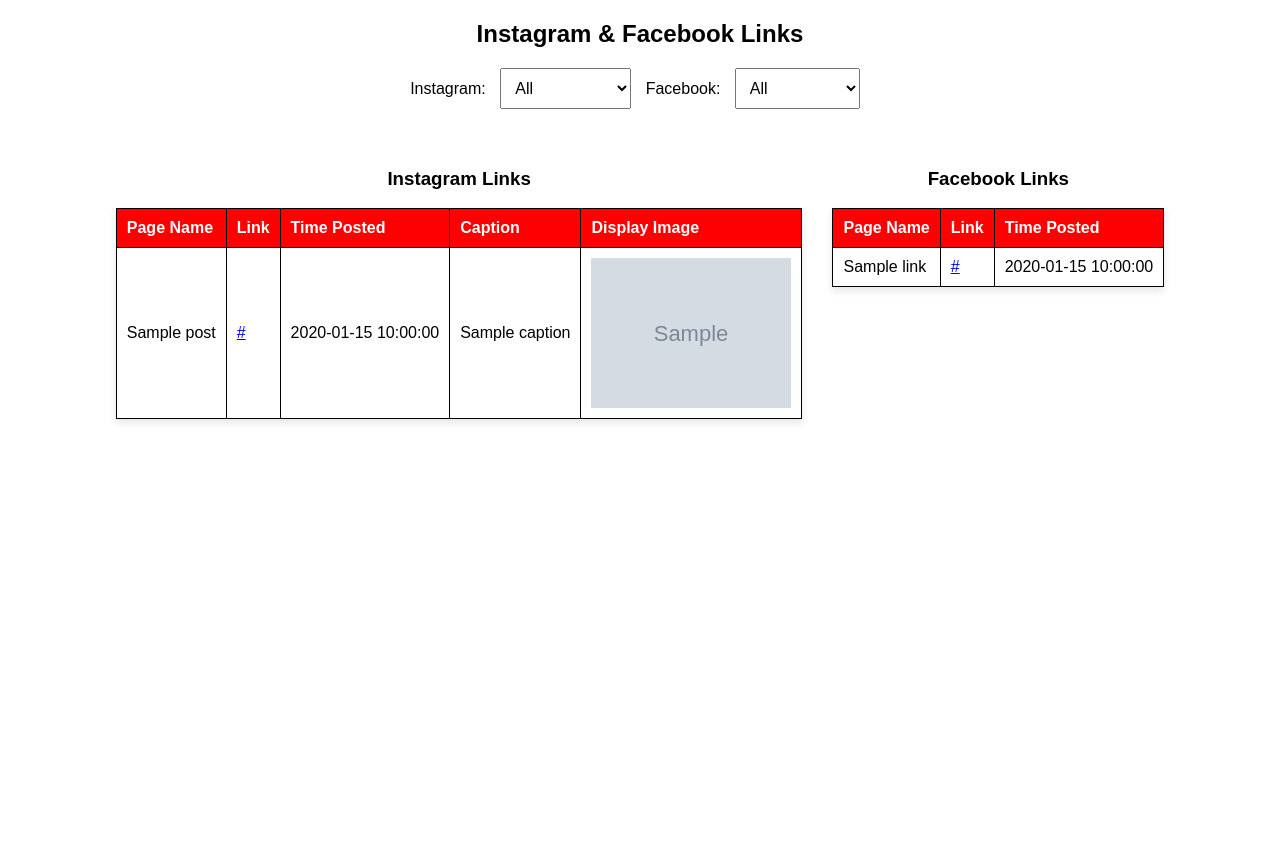
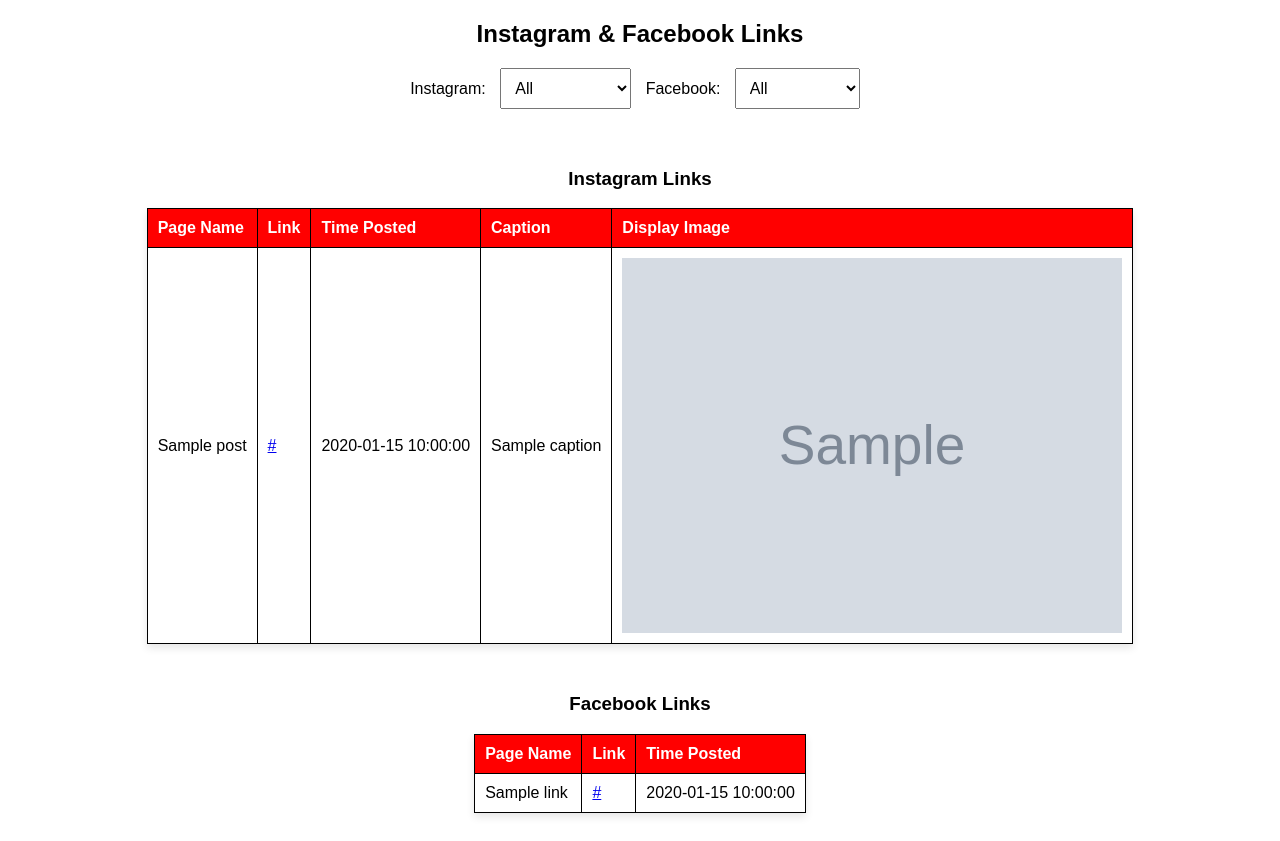
Before and after one commit to NasirMehmood12/instaxrss, a Flask app: template templates/index.html in a window 1280 px wide. Shown: the part 66-907 px from the top of the page. Before the commit the page ends 489 px from the top, so only its background shows below. Run offline with Flask 3, Linux system fonts and the light colour scheme; the template is opened without the code that fills it: most values are stand-ins (such as "Sample title", 1, 10 or a date in 2020); grey boxes marked "Sample" are stand-in pictures; some libraries are stand-ins or nearby versions.

Commit message:
Update index.html

```diff
--- a/templates/index.html
+++ b/templates/index.html
@@ -104,7 +104,7 @@ th {
 }
 
 td img {
-    max-width: 300px; /* Ensure images scale properly */
+    max-width: 500px; /* Ensure images scale properly */
     height: auto;
     display: block;
     margin: auto;
@@ -166,7 +166,7 @@ td img {
                     <td><a href="{{ post.link }}" target="_blank">{{ post.link }}</a></td>
                     <td>{{ post.timestamp }}</td>
                     <td>{{ post.caption }}</td>
-                    <td><img src="{{ post.post_image }}" width="200"></td>
+                    <td><img src="{{ post.post_image }}" width="500"></td>
                 </tr>
                 {% endfor %}
             </table>
```
